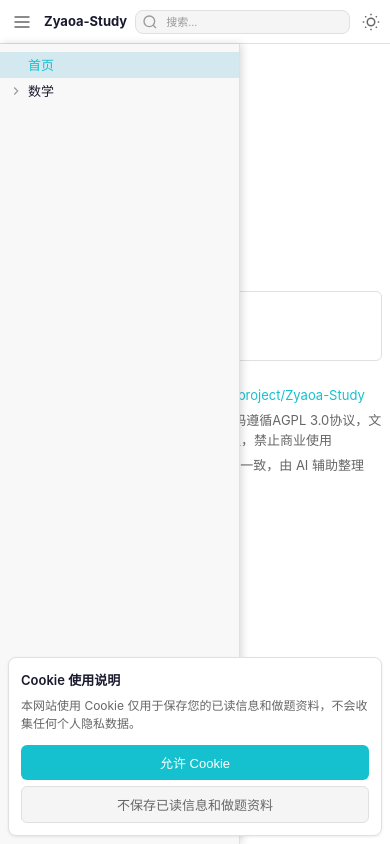
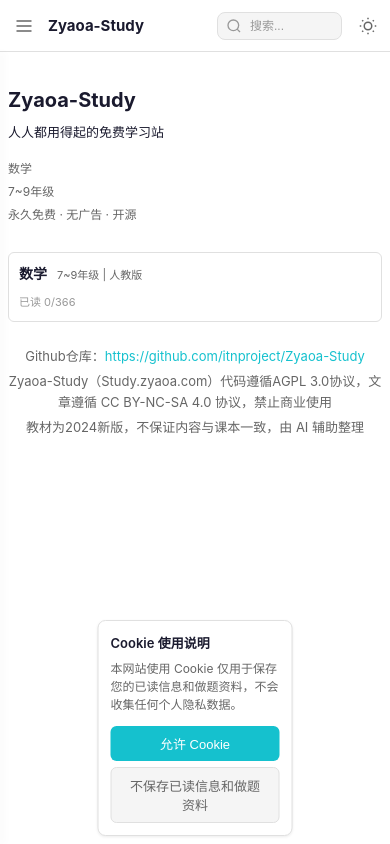
Before and after one commit to itnproject/Zyaoa-Study, a plain HTML site: page index.html in a window 390 px wide. Drawn offline with nearby package versions, Linux system fonts and the light colour scheme.

Commit message:
fix: 优化手机端排版和交互

```diff
--- a/css/style.css
+++ b/css/style.css
@@ -777,41 +777,49 @@ body.dark-mode .search-highlight {
 
 @media (max-width: 480px) {
     .top-bar {
-        padding: 0 6px;
-        height: 44px;
-        gap: 4px;
+        padding: 0 8px;
+        height: 52px;
+        gap: 6px;
+        justify-content: flex-start;
     }
 
     :root {
-        --topbar-height: 44px;
+        --topbar-height: 52px;
     }
 
     .top-bar-left {
-        gap: 6px;
+        gap: 8px;
         min-width: auto;
     }
 
     .logo {
-        font-size: 13px;
+        font-size: 15px;
         white-space: nowrap;
+        height: 28px;
+        line-height: 28px;
     }
 
     .top-bar-center {
-        margin: 0 4px;
-        flex: 1;
-        min-width: 0;
+        margin: 0 6px;
+        flex-shrink: 0;
+        display: flex;
+        justify-content: flex-end;
     }
 
     .search-box {
-        padding: 3px 6px;
+        padding: 4px 8px;
+        height: 28px;
+        width: 125px;
+        flex-shrink: 0;
     }
 
     .search-box input {
-        font-size: 12px;
+        font-size: 13px;
+        width: 100%;
     }
 
     .search-box input::placeholder {
-        font-size: 11px;
+        font-size: 12px;
     }
 
     .top-bar-right {
@@ -819,7 +827,7 @@ body.dark-mode .search-highlight {
     }
 
     .theme-btn {
-        padding: 4px;
+        padding: 5px;
     }
 
     .content-body {
@@ -865,6 +873,14 @@ body.dark-mode .search-highlight {
 
     .welcome-meta {
         font-size: 12px;
+        flex-wrap: nowrap;
+        gap: 4px;
+        overflow-x: auto;
+        white-space: nowrap;
+    }
+
+    .meta-sep {
+        display: none;
     }
 
     .subject-card {
@@ -894,10 +910,11 @@ body.dark-mode .search-highlight {
     }
 
     .cookie-banner {
-        left: 8px;
-        right: 8px;
+        left: 50%;
+        transform: translateX(-50%);
+        right: auto;
         bottom: 8px;
-        max-width: none;
+        max-width: calc(100% - 16px);
         padding: 12px;
     }
 
--- a/index.html
+++ b/index.html
@@ -39,7 +39,7 @@
         </header>
 
         <div class="main-wrapper">
-            <aside class="sidebar" id="sidebar">
+            <aside class="sidebar collapsed" id="sidebar">
                 <nav class="tree-nav" id="treeNav"></nav>
             </aside>
 
--- a/js/app.js
+++ b/js/app.js
@@ -1185,6 +1185,12 @@ menuBtn.addEventListener('click', () => {
     sidebar.classList.toggle('collapsed');
 });
 
+document.getElementById('mainContent').addEventListener('click', () => {
+    if (window.innerWidth <= 768 && !sidebar.classList.contains('collapsed')) {
+        sidebar.classList.add('collapsed');
+    }
+});
+
 themeBtn.addEventListener('click', () => {
     document.body.classList.toggle('dark-mode');
     localStorage.setItem('zyaoa_dark_mode', document.body.classList.contains('dark-mode'));
```
